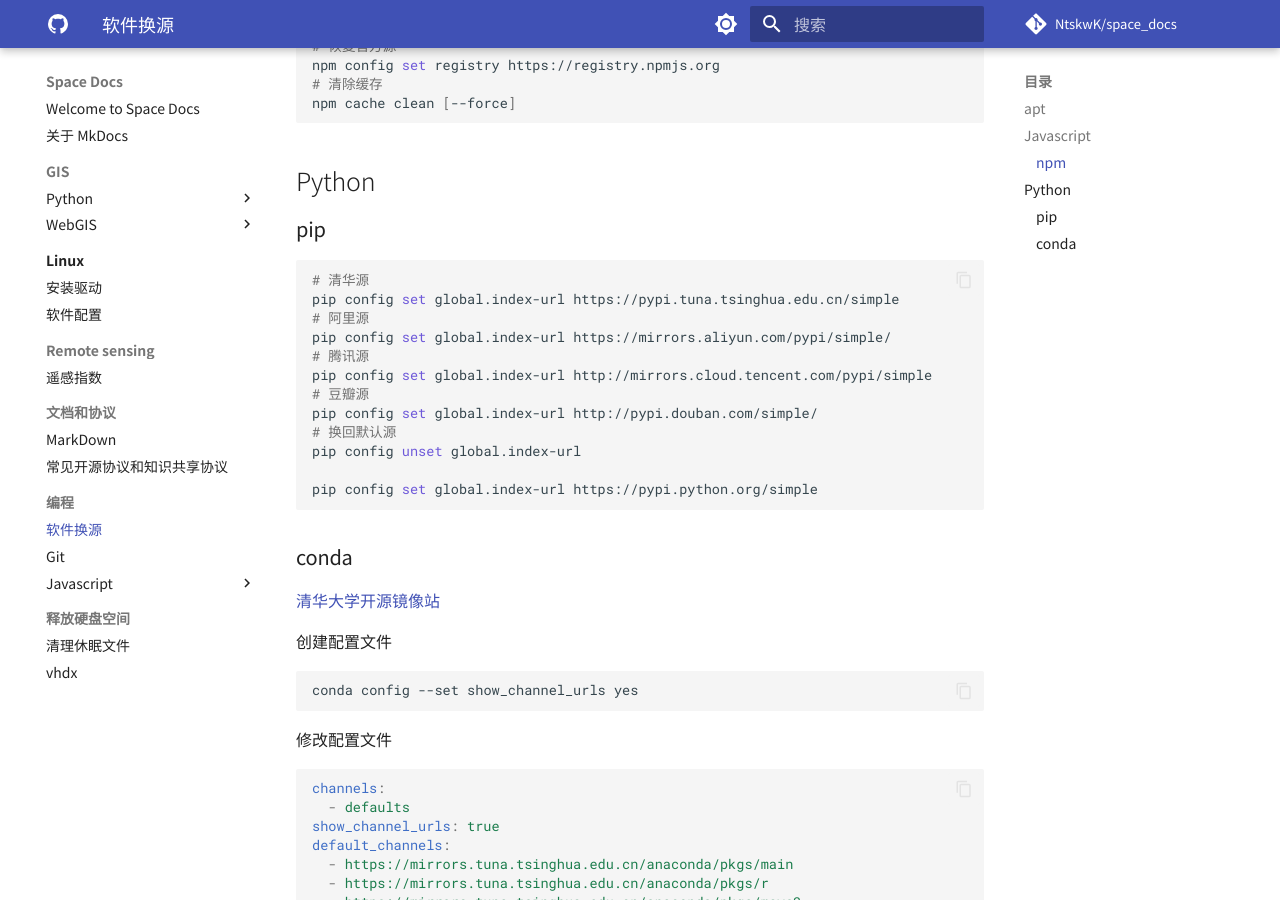
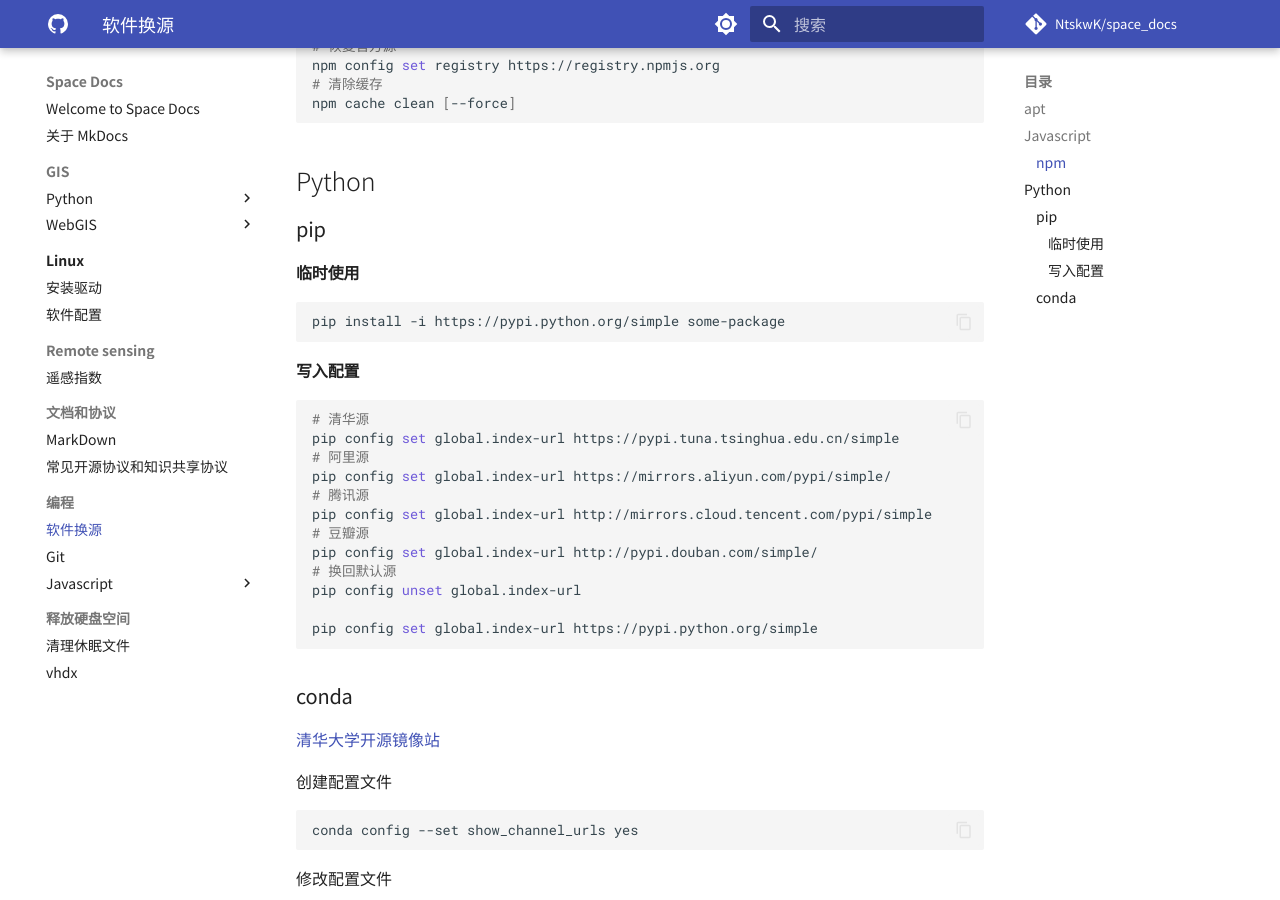
Before and after one commit to NtskwK/space_docs, an MkDocs documentation site: the page built from docs/编程/软件换源.md, in a window 1280 px wide and 900 px high, scrolled down 762 px. Built offline with MkDocs 1.6.1 and Material for MkDocs 9.7.7, drawn with Linux system fonts in a browser that asks for light colours; comment, search, counter and statistics services are not loaded.

Commit message:
docs: add pip temp and config usage examples

````diff
--- a/docs/编程/软件换源.md
+++ b/docs/编程/软件换源.md
@@ -63,6 +63,14 @@ npm config ls
 
 ### pip
 
+#### 临时使用
+
+```bash
+pip install -i https://pypi.python.org/simple some-package
+```
+
+#### 写入配置
+
 ```bash
 # 清华源
 pip config set global.index-url https://pypi.tuna.tsinghua.edu.cn/simple
````
